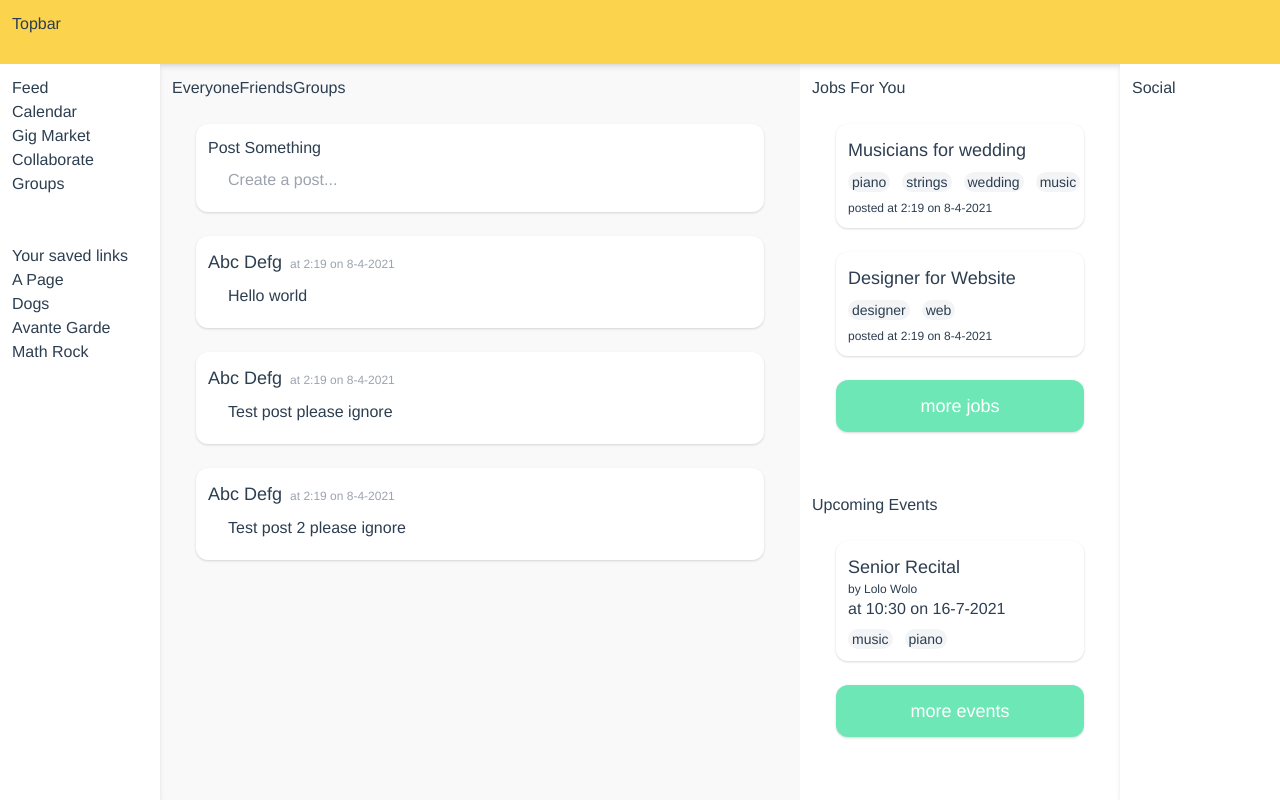
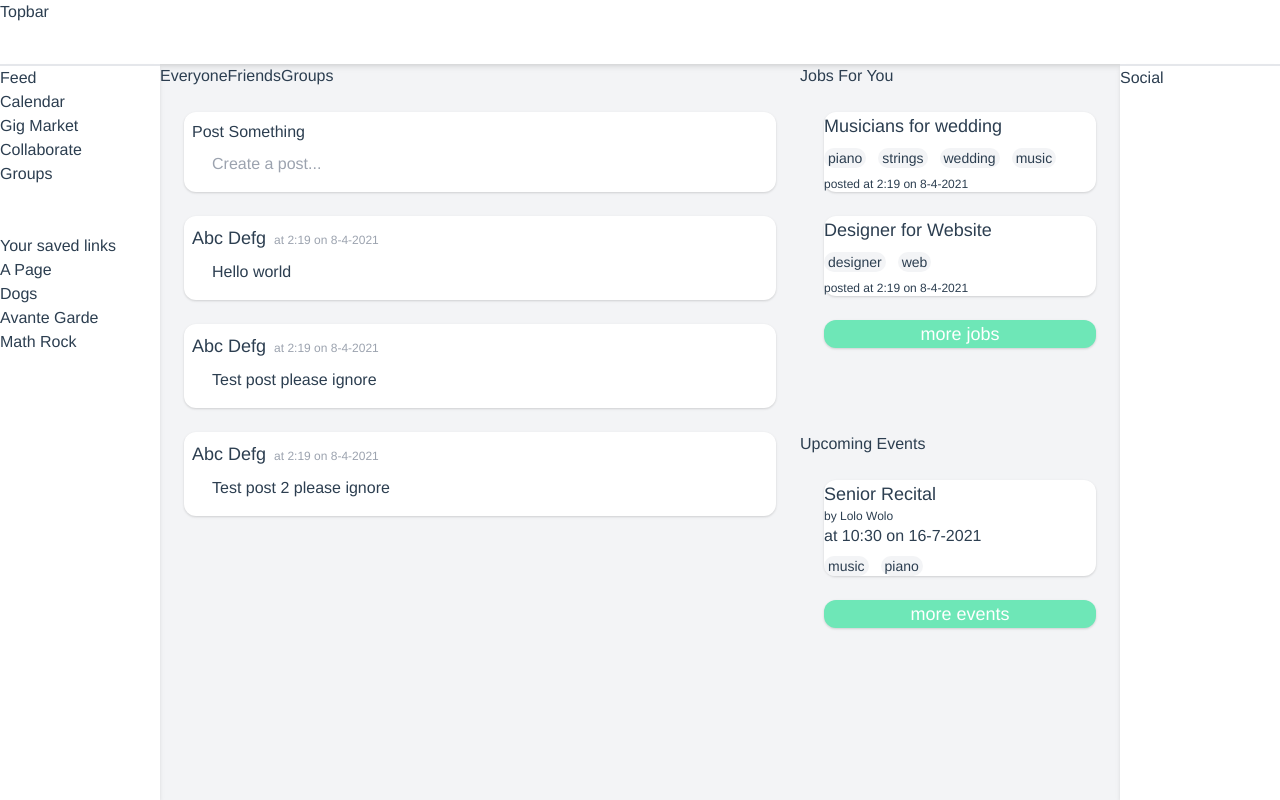
Before and after one commit to NguyenDytrich/project-emily, a Vue app in the folder client/: page / in a window 1280 px wide. Built offline with nearby package versions, Linux system fonts and the light colour scheme.

Commit message:
Refactor before adding calendar view

```diff
--- a/client/src/App.vue
+++ b/client/src/App.vue
@@ -1,5 +1,29 @@
 <template>
-  <router-view />
+  <div class="app-container grid grid-cols-8 h-screen">
+    <div id="topbar">Topbar</div>
+    <div id="sidebar">
+      <ul>
+        <li><a>Feed</a></li>
+        <li><a>Calendar</a></li>
+        <li><a>Gig Market</a></li>
+        <li><a>Collaborate</a></li>
+        <li><a>Groups</a></li>
+      </ul>
+      <br />
+      <br />
+      <a>Your saved links</a>
+      <ul>
+        <li><a>A Page</a></li>
+        <li><a>Dogs</a></li>
+        <li><a>Avante Garde</a></li>
+        <li><a>Math Rock</a></li>
+      </ul>
+    </div>
+    <div class="main-view">
+      <router-view />
+    </div>
+    <div id="social">Social</div>
+  </div>
 </template>
 
 <style>
@@ -10,12 +34,36 @@
   color: #2c3e50;
 }
 
-#nav a {
-  font-weight: bold;
-  color: #2c3e50;
+.app-container {
+  grid-template-rows: 4em auto auto;
 }
 
-#nav a.router-link-exact-active {
-  color: #42b983;
+#topbar {
+  @apply col-span-full;
+  @apply row-start-1;
+  @apply shadow-md;
+  z-index: 100;
+}
+
+#sidebar,
+#social {
+  @apply bg-white;
+  @apply shadow-md;
+  @apply border-t-2;
+  grid-row-start: 2;
+  grid-row-end: last-line;
+  z-index: 100;
+}
+
+#social {
+  grid-column-start: 8;
+}
+
+.main-view {
+  @apply bg-gray-100;
+  grid-column-start: 2;
+  grid-column-end: 8;
+  grid-row-start: 2;
+  grid-row-end: last-line;
 }
 </style>
--- a/client/src/router/index.ts
+++ b/client/src/router/index.ts
@@ -28,6 +28,12 @@ const routes: Array<RouteRecordRaw> = [
     component: () =>
       import(/* webpackChunkName: "about" */ "../views/About.vue"),
   },
+  {
+    path: "/calendar",
+    name: "Calendar",
+    component: () =>
+      import(/* webpackChunkName: "calendar" */ "../views/CalendarEvents.vue"),
+  },
 ];
 
 const router = createRouter({
--- /dev/null
+++ b/client/src/views/CalendarEvents.vue
@@ -0,0 +1,3 @@
+<template>
+	<div>Calendar Events</div>
+</template>
--- a/client/src/views/Home.vue
+++ b/client/src/views/Home.vue
@@ -1,24 +1,5 @@
 <template>
-  <div class="feed-container grid grid-cols-8 h-screen">
-    <div id="topbar">Topbar</div>
-    <div id="sidebar">
-      <ul>
-        <li><a>Feed</a></li>
-        <li><a>Calendar</a></li>
-        <li><a>Gig Market</a></li>
-        <li><a>Collaborate</a></li>
-        <li><a>Groups</a></li>
-      </ul>
-      <br />
-      <br />
-      <a>Your saved links</a>
-      <ul>
-        <li><a>A Page</a></li>
-        <li><a>Dogs</a></li>
-        <li><a>Avante Garde</a></li>
-        <li><a>Math Rock</a></li>
-      </ul>
-    </div>
+  <div class="grid grid-cols-3 grid-rows-2 h-full">
     <div id="feed" class="bg-gray-100">
       <a>Everyone</a>
       <a>Friends</a>
@@ -26,13 +7,13 @@
       <!-- Posts -->
       <ul>
         <li>
-          <div class="bg-white rounded-xl shadow my-6 mx-6">
+          <div id="new-post" class="post">
             <span class="flex items-baseline">Post Something</span>
             <input class="px-5 py-2 w-full" placeholder="Create a post..." />
           </div>
         </li>
         <li v-for="p in posts" :key="p.postId">
-          <div class="bg-white rounded-xl shadow my-6 mx-6">
+          <div class="post">
             <span class="flex items-baseline"
               ><h2 class="text-lg">{{ p.author }}</h2>
               <a class="text-xs text-gray-400 ml-2">{{ fdate(p.timestamp) }}</a>
@@ -101,7 +82,6 @@
         </li>
       </ul>
     </div>
-    <div id="social">Social</div>
   </div>
 </template>
 
@@ -175,55 +155,32 @@ export default defineComponent({
 </script>
 
 <style scoped>
-.feed-container {
-  grid-template-rows: 4em auto auto;
-}
-
-.feed-container div:nth-child(n) {
-  @apply p-3;
-}
-
-#topbar {
-  @apply col-span-full;
-  @apply row-start-1;
-  @apply shadow-md;
-  @apply bg-yellow-300;
-  z-index: 100;
-}
-
-#sidebar,
-#social {
-  @apply bg-white;
-  @apply shadow-md;
-  /*@apply border-t-2;*/
-  grid-row-end: last-line;
-  z-index: 100;
-}
-.feed-container div:nth-child(n + 2) {
-  @apply row-start-2;
-}
-
 #feed {
-  @apply col-start-2;
-  @apply col-end-6;
-  @apply bg-opacity-50;
+  @apply col-start-1;
+  @apply col-end-3;
+  grid-row-start: 1;
   grid-row-end: last-line;
 }
 
 #jobs {
-  grid-column-start: 6;
-  grid-column-end: 8;
+  grid-column-start: 3;
+  grid-column-end: 3;
+	grid-row-start: 1;
+	grid-row-end: 2;
 }
 
 #events {
-  grid-column-start: 6;
-  grid-column-end: 8;
-  grid-row-start: 3;
+  grid-column-start: 3;
+  grid-row-start: 2;
   grid-row-end: last-line;
 }
 
-#social {
-  grid-column-start: 8;
-  grid-row-end: last-line;
+.post {
+  @apply bg-white;
+  @apply rounded-xl;
+  @apply shadow;
+  @apply my-6;
+  @apply mx-6;
+  @apply p-2;
 }
 </style>
```
Also changed, not shown: client/src/components/CalendarCard.vue (added).
